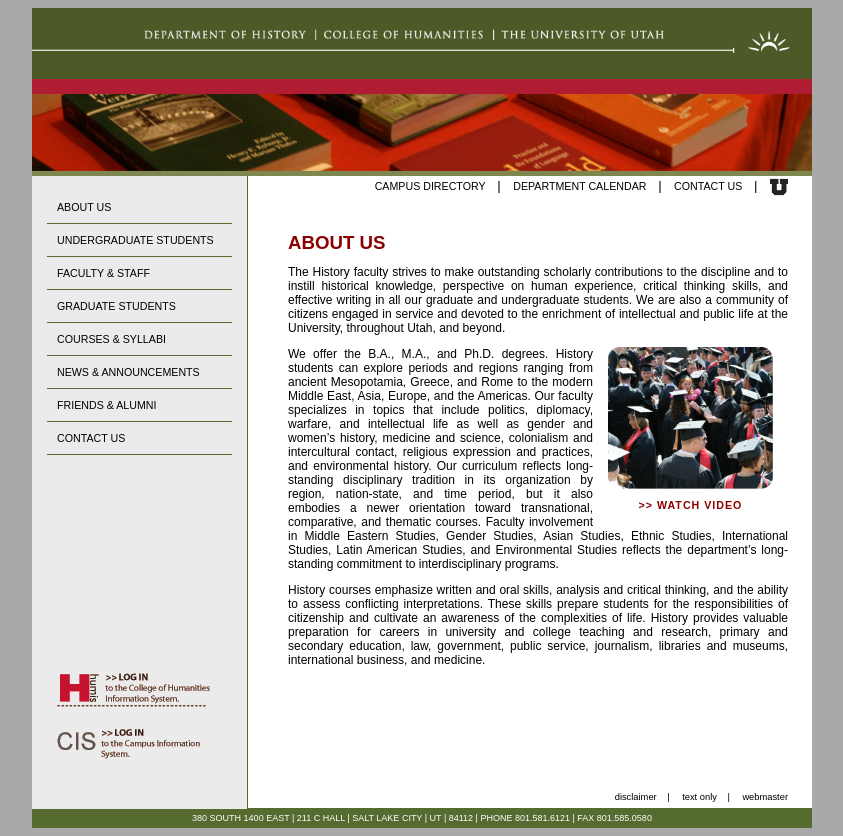
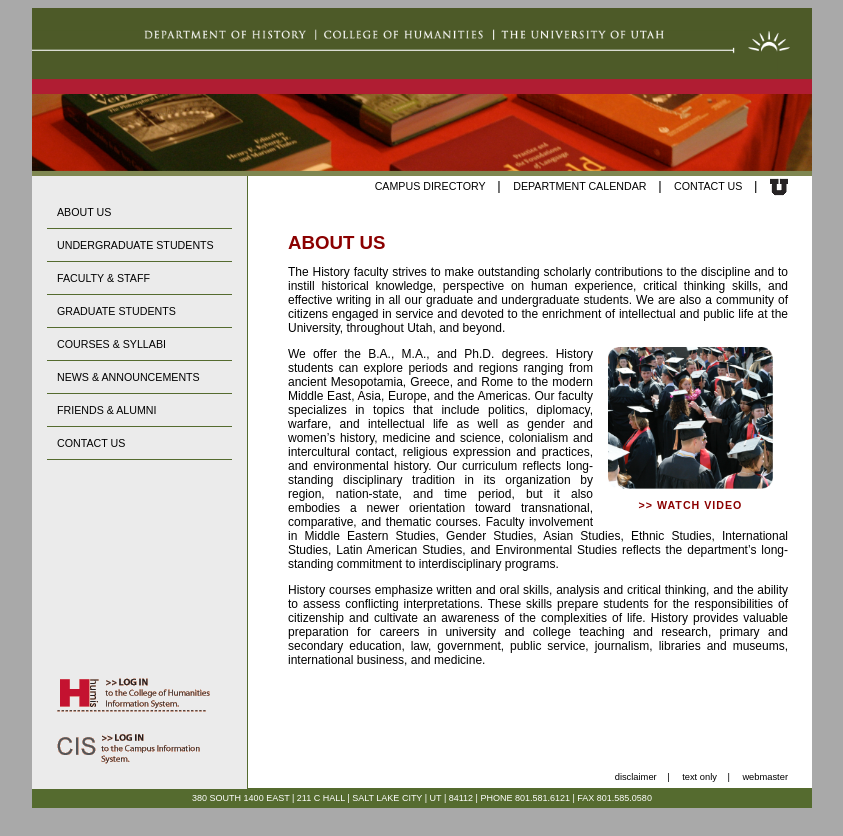
Before and after one commit to kacikopf/HUMIS-Pages, a plain HTML site: page index.html in a window 1280 px wide. Shown: the whole page, without its empty margins (218-1061 px from the left). Drawn offline with Linux system fonts and the light colour scheme.

Commit message:
Refined aside and top nav styles

```diff
--- a/stylesheet.css
+++ b/stylesheet.css
@@ -22,6 +22,10 @@ div.container {
 div.nav {
     text-align: right;
     margin: 0  1rem 0 0;
+}
+
+div.top{
+    float: right;
 }
 
 div.bottom {
@@ -69,8 +73,7 @@ section.guts {
 div.middle section.guts aside.nav{
     float: left;
     width: 215px;
-    min-height: 618px;
-    margin: -25px 0 0 0;
+    min-height: 593px;
     background-color: #ebebeb;
     border-right: 1px solid darkolivegreen;
     padding-top: 20px;
```
